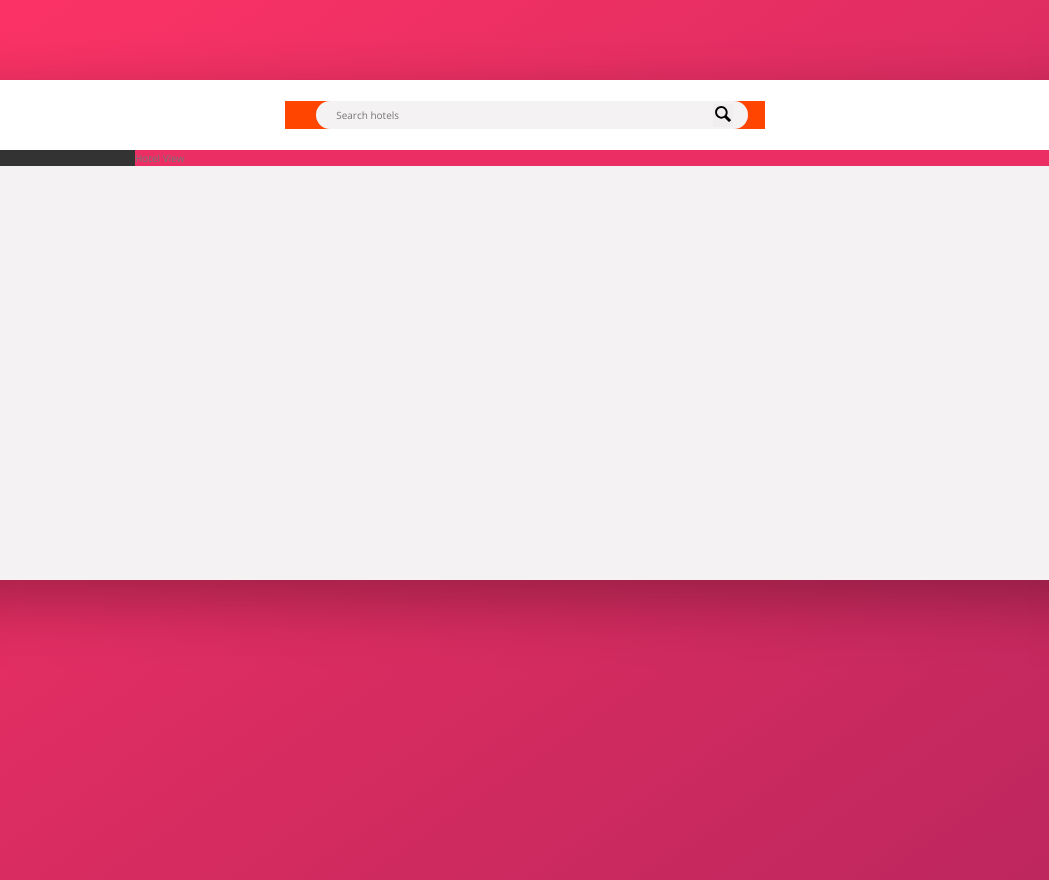
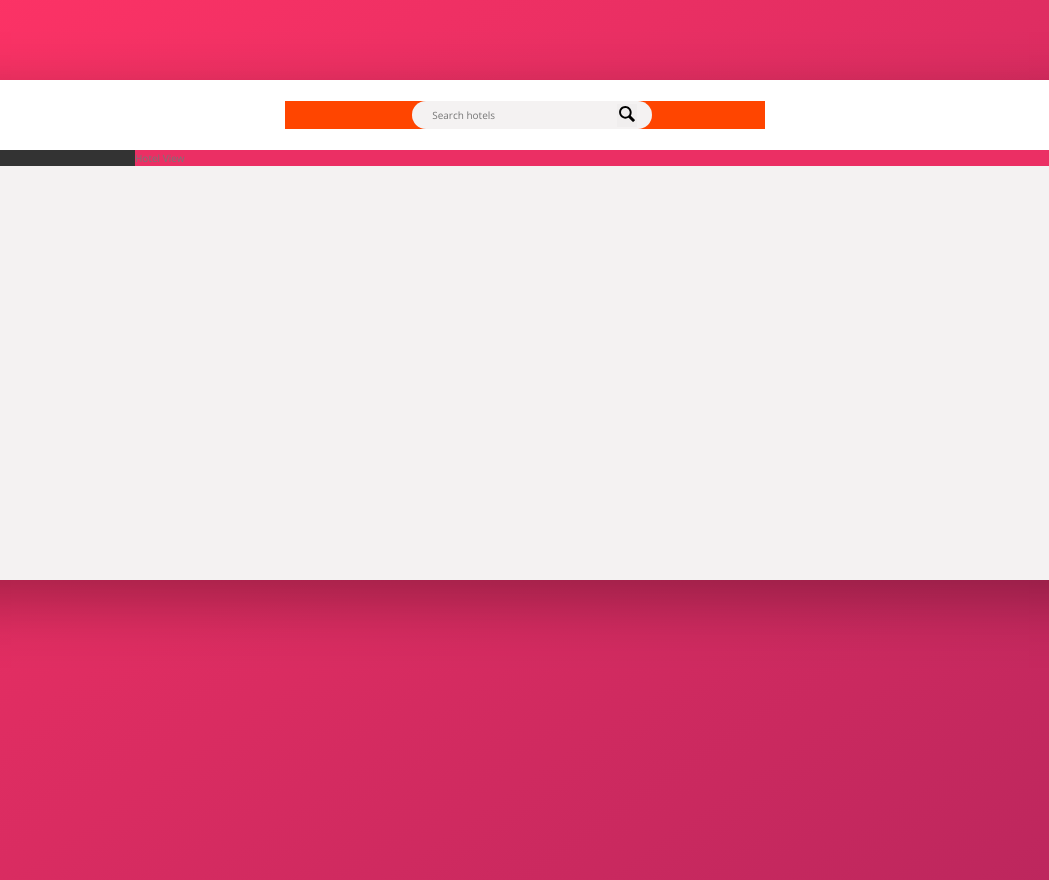
Before and after one commit to kjwessa/trillo-project, a website: page index.html in a window 1280 px wide. Shown: the full height of the page, 121-1170 px from the left. Drawn offline with nearby package versions, Linux system fonts and the light colour scheme.

Commit message:
Header percentage adjustment

```diff
--- a/index.html
+++ b/index.html
@@ -8,7 +8,7 @@
         <link rel="stylesheet" href="css/style.css">
         <link rel="shortcut icon" type="image/png" href="img/favicon.png">
 
-        <title>trillo &mdash; Your all-in-one booking app</title>
+        <title>trillo &mdash; Your all-in-one looking app</title>
     </head>
     <body>
         <div class="container">
--- a/sass/_components.scss
+++ b/sass/_components.scss
@@ -23,7 +23,7 @@
         padding: .7rem 2rem;
         border-radius: 100px;
         //width allows for a transition upon clicking to 100%
-        width: 90%;
+        width: 50%;
         transition: all .2s;
         //margin-right forces the search icon into the search box
         margin-right: -3.5rem;
```
Also changed, not shown: css/style.css.
